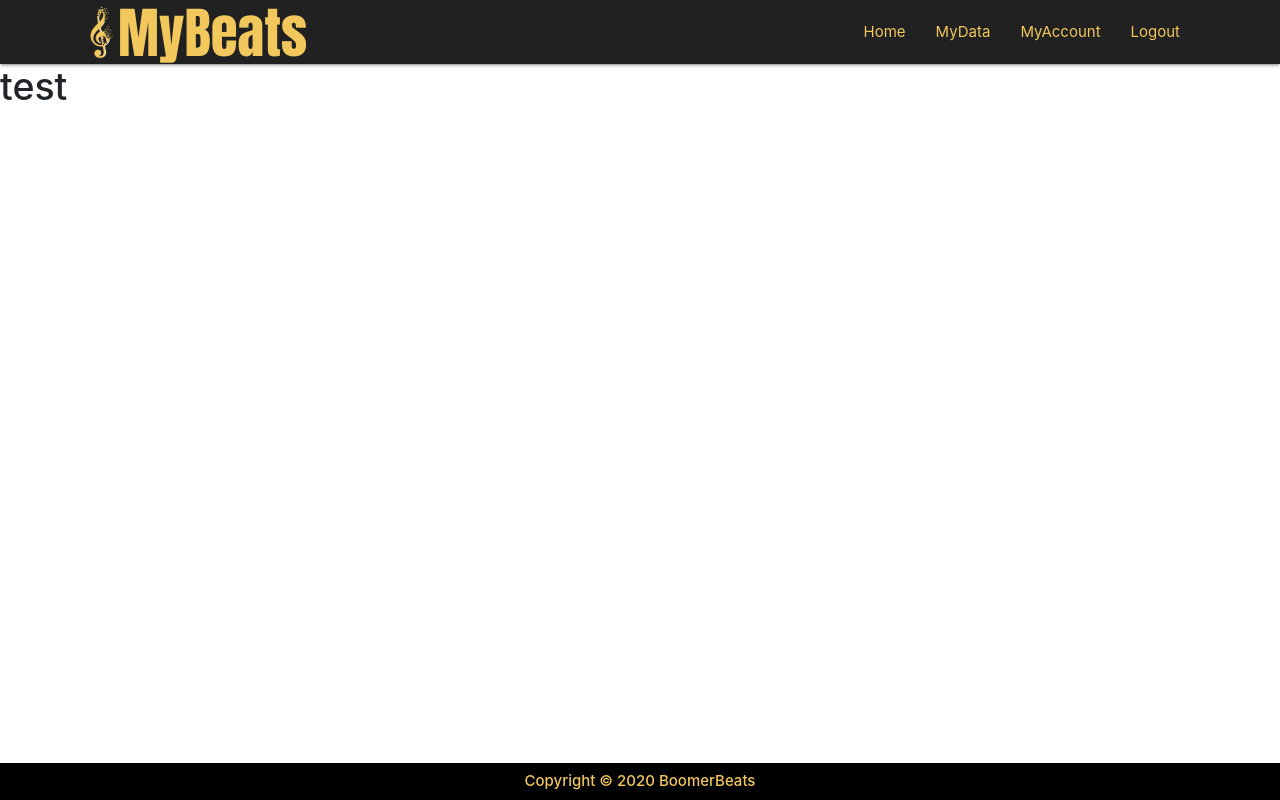
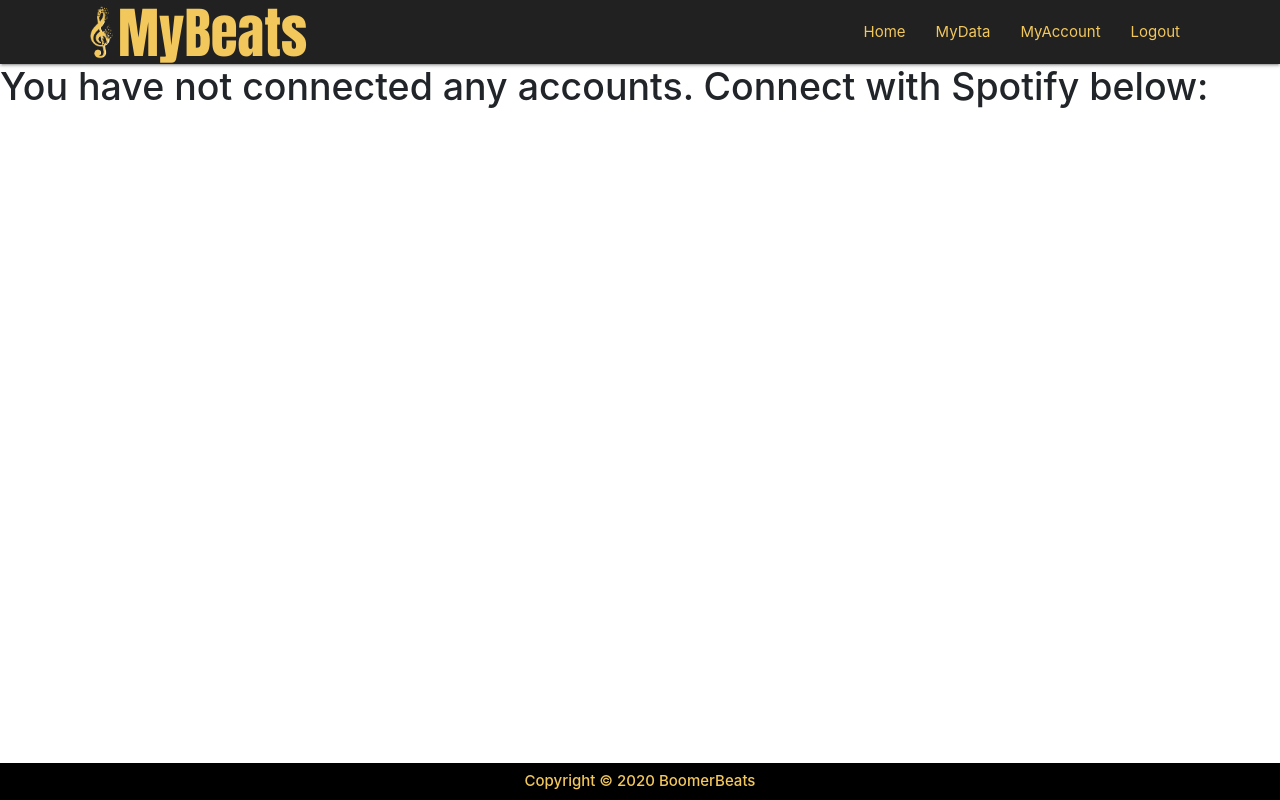
Before and after one commit to TheNightviz/MyBeats, a React (Create React App) app in the folder my-beats/: page /OverView in a window 1280 px wide. Built offline with nearby package versions, Linux system fonts and the light colour scheme.

Commit message:
removed extra files, refactored spotify accounts

```diff
--- a/my-beats/src/components/OverView.js
+++ b/my-beats/src/components/OverView.js
@@ -8,7 +8,7 @@ const Overview = () =>
        return( <div class='pageContainer'>
            <UserNav />
 
-           <h1>test</h1>
+           <h1>You have not connected any accounts. Connect with Spotify below:</h1>
            <BottomFooter />
        </div>)
 
--- a/my-beats/src/components/PublicLayout.js
+++ b/my-beats/src/components/PublicLayout.js
@@ -3,7 +3,7 @@ import { Route, Switch } from 'react-router-dom'
 import Home from '../components/Home'
 import Registration from '../components/Registration'
 import Login from '../components/Login'
-import ConnectSpotify from '../components/ConnectSpotify'
+import ConnectSpotify from '../components/Spotify/ConnectSpotify'
 
 
 class PublicLayout extends Component {
--- a/my-beats/src/components/ConnectSpotify.js
+++ b/my-beats/src/components/Spotify/ConnectSpotify.js
@@ -1,5 +1,5 @@
 import React from 'react'
-import '../main.css'
+import '../../main.css'
 
 
  // I've decided to go with a class declaration because this page requires multiple nested functions.
```
Also changed, not shown: my-beats/src/components/CreateAnAccount.js (deleted, +0 -14 lines).
